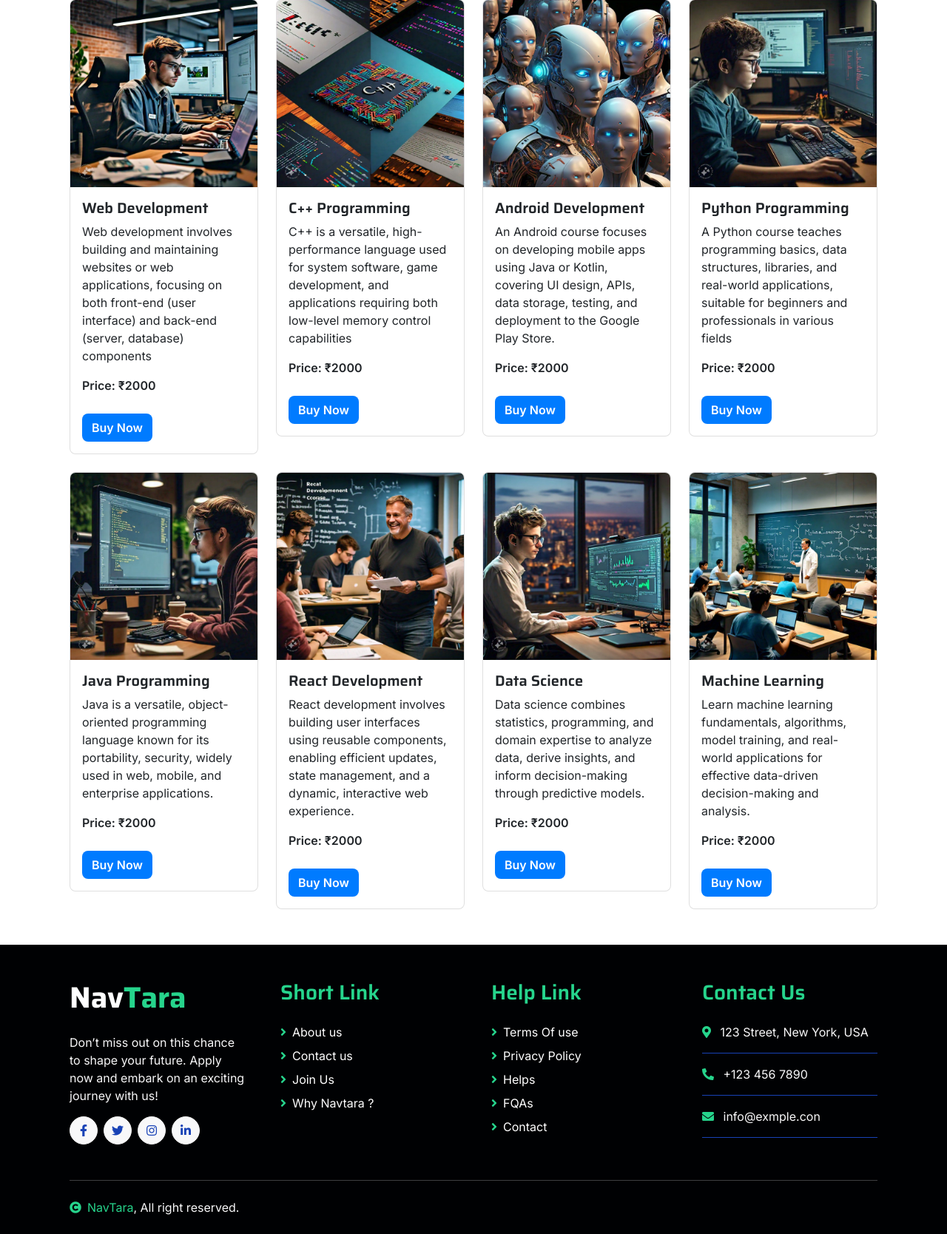
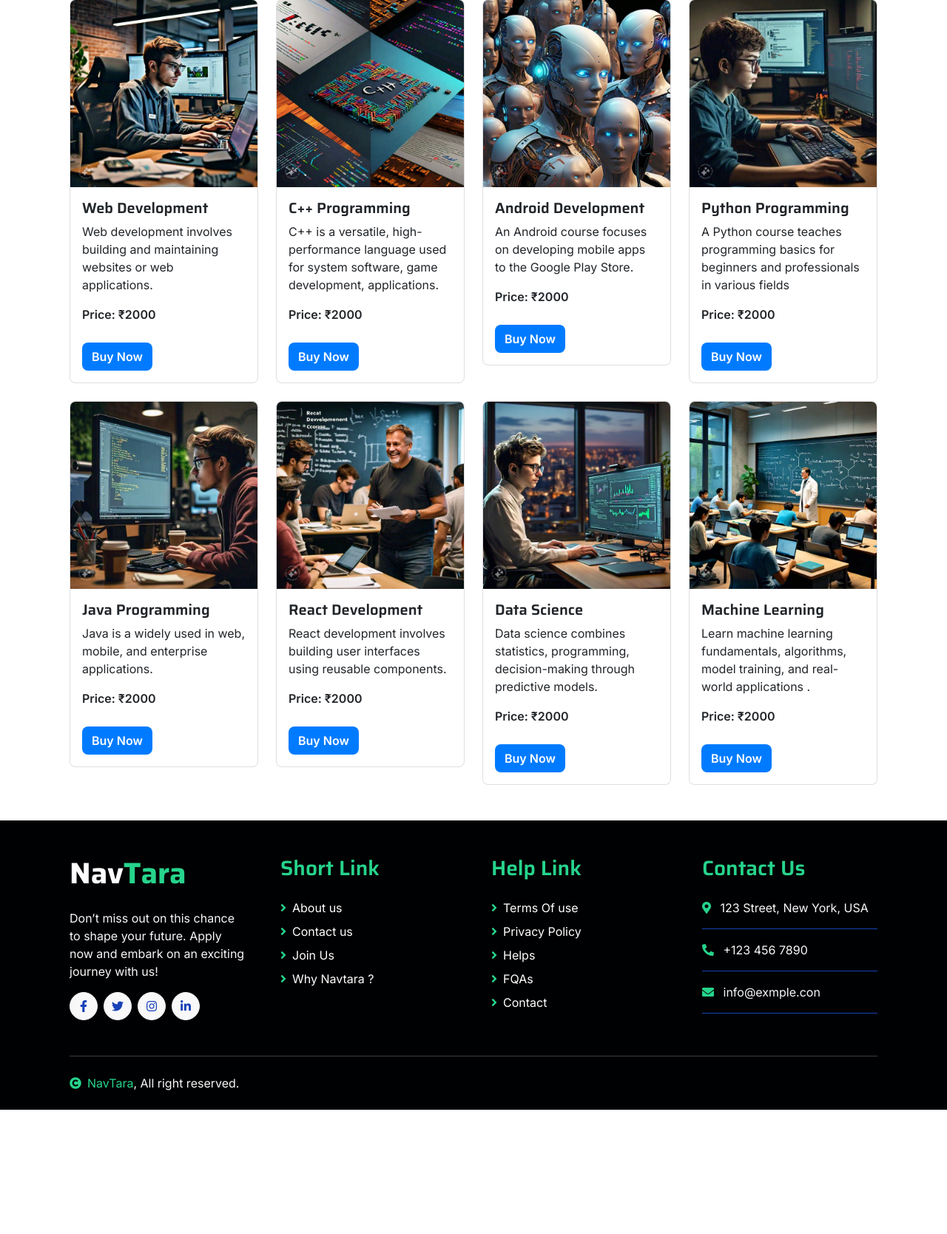
Before and after one commit to vaibhavwakade/navtara, a PHP site: page /Software.html in a window 1280 px wide. Shown: the part 211-1879 px from the top of the page at 74% size. After the commit the page ends 1711 px from the top, so only its background shows below. Run offline with PHP 8.4, Linux system fonts and the light colour scheme; some libraries are stand-ins or nearby versions.

Commit message:
changes added in homepage

```diff
--- a/Software.html
+++ b/Software.html
@@ -116,8 +116,7 @@
                     <img src="img/Web.jpg" class="card-img-top" alt="Web Development Image">
                     <div class="card-body">
                         <h5 class="card-title">Web Development</h5>
-                        <p class="card-text">Web development involves building and maintaining websites or web applications,
-                            focusing on both front-end (user interface) and back-end (server, database) components</p>
+                        <p class="card-text">Web development involves building and maintaining websites or web applications.</p>
                         <p><strong>Price: ₹2000</strong></p>
                         <button class="btn payment-btn" onclick="payNow(1)">Buy Now</button>
                     </div>
@@ -130,7 +129,7 @@
                     <div class="card-body">
                         <h5 class="card-title">C++ Programming</h5>
                         <p class="card-text">C++ is a versatile, high-performance language used for system software,
-                            game development, and applications requiring both low-level memory control capabilities</p>
+                            game development, applications.</p>
                         <p><strong>Price: ₹2000</strong></p>
                         <button class="btn payment-btn" onclick="payNow(2)">Buy Now</button>
                     </div>
@@ -142,8 +141,7 @@
                     <img src="img/Android.jpg" class="card-img-top" alt="Android Development">
                     <div class="card-body">
                         <h5 class="card-title">Android Development</h5>
-                        <p class="card-text">    An Android course focuses on developing mobile apps using Java or Kotlin, covering UI design,
-                            APIs, data storage, testing, and deployment to the Google Play Store.</p>
+                        <p class="card-text">    An Android course focuses on developing mobile apps to the Google Play Store.</p>
                         <p><strong>Price: ₹2000</strong></p>
                         <button class="btn payment-btn" onclick="payNow(3)">Buy Now</button>
                     </div>
@@ -155,8 +153,7 @@
                     <img src="img/Python.jpg" class="card-img-top" alt="Python Programming">
                     <div class="card-body">
                         <h5 class="card-title">Python Programming</h5>
-                        <p class="card-text"> A Python course teaches programming basics, data structures, libraries, and
-                            real-world applications, suitable for beginners and professionals in various fields</p>
+                        <p class="card-text"> A Python course teaches programming basics for beginners and professionals in various fields</p>
                         <p><strong>Price: ₹2000</strong></p>
                         <button class="btn payment-btn" onclick="payNow(4)">Buy Now</button>
                     </div>
@@ -171,8 +168,7 @@
                     <img src="img/Java.jpg" class="card-img-top" alt="Java Programming">
                     <div class="card-body">
                         <h5 class="card-title">Java Programming</h5>
-                        <p class="card-text">Java is a versatile, object-oriented programming language known for its portability,
-                            security, widely used in web, mobile, and enterprise applications.</p>
+                        <p class="card-text">Java is a  widely used in web, mobile, and enterprise applications.</p>
                         <p><strong>Price: ₹2000</strong></p>
                         <button class="btn payment-btn" onclick="payNow(5)">Buy Now</button>
                     </div>
@@ -184,8 +180,7 @@
                     <img src="img/React.jpg" class="card-img-top" alt="React Development">
                     <div class="card-body">
                         <h5 class="card-title">React Development</h5>
-                        <p class="card-text">React development involves building user interfaces using reusable components,
-                                enabling efficient updates, state management, and a dynamic, interactive web experience.</p>
+                        <p class="card-text">React development involves building user interfaces using reusable components.</p>
                         <p><strong>Price: ₹2000</strong></p>
                         <button class="btn payment-btn" onclick="payNow(6)">Buy Now</button>
                     </div>
@@ -197,8 +192,7 @@
                     <img src="img/Data.jpg" class="card-img-top" alt="Data Science">
                     <div class="card-body">
                         <h5 class="card-title">Data Science</h5>
-                        <p class="card-text">Data science combines statistics, programming, and domain expertise to analyze data,
-                                                 derive insights, and inform decision-making through predictive models.</p>
+                        <p class="card-text">Data science combines statistics, programming, decision-making through predictive models.</p>
                         <p><strong>Price: ₹2000</strong></p>
                         <button class="btn payment-btn" onclick="payNow(7)">Buy Now</button>
                     </div>
@@ -211,7 +205,7 @@
                     <div class="card-body">
                         <h5 class="card-title">Machine Learning</h5>
                         <p class="card-text">Learn machine learning fundamentals, algorithms, model training, and real-world applications
-                                            for effective data-driven decision-making and analysis.</p>
+                                            .</p>
                         <p><strong>Price: ₹2000</strong></p>
                         <button class="btn payment-btn" onclick="payNow(8)">Buy Now</button>
                     </div>
```
Also changed, not shown: Software_internship.php (+5 -9 lines), index.html (+4 -3 lines).
